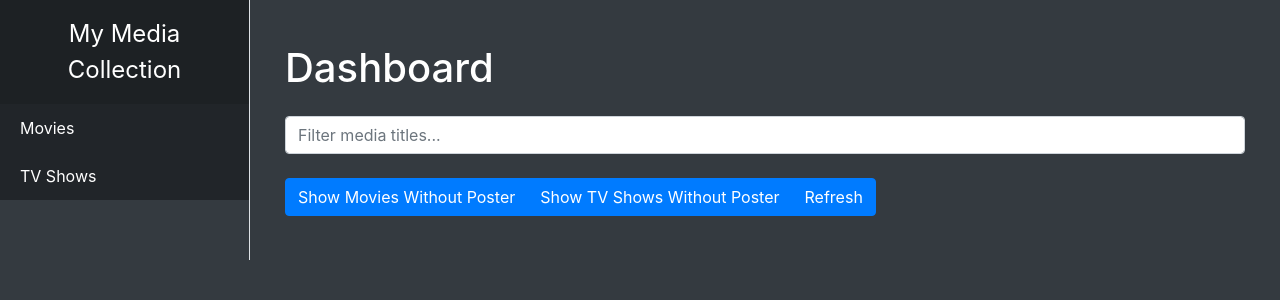
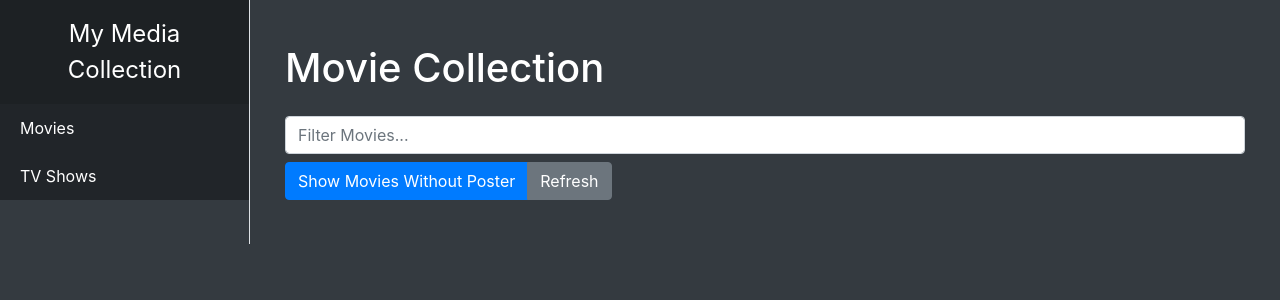
Before and after one commit to anthonysnyder/postarr, a Flask app: template templates/index.html in a window 1280 px wide. Shown: the top 300 px of the page. Run offline with Flask 3, Linux system fonts and the light colour scheme; the template is opened without the code that fills it, so the values that code supplies are empty; some libraries are stand-ins or nearby versions.

Commit message:
Updated index.html for streamlined UI and functionality: - Added sidebar links to navigate between Movies (/index) and TV Shows (/tv). - Converted TMDb search box into a live filter field for real-time movie filtering. - Displayed "Show Movies Without Poster" button only on the Movies page. - Ensured triggerSearch function correctly directs to the search route for movies. - Removed "Total Movies" count card to clean up the layout.

```diff
--- a/app.py
+++ b/app.py
@@ -107,10 +107,10 @@ def index():
     # Render the index.html template with the movie data and total count
     return render_template('index.html', movies=movies, total_movies=total_movies)
 
-# Route for displaying TV shows
+# Route for TV shows page
 @app.route('/tv')
 def tv_shows():
-    tv_shows, total_tv_shows = get_poster_thumbnails(tv_folders)
+    tv_shows, total_tv_shows = get_poster_thumbnails(tv_folders, media_type="tv")
     return render_template('tv.html', tv_shows=tv_shows)
 
 # Route to refresh index.html (if needed)
--- a/templates/index.html
+++ b/templates/index.html
@@ -3,81 +3,69 @@
 <head>
     <meta charset="UTF-8">
     <meta name="viewport" content="width=device-width, initial-scale=1.0">
-    <title>My Media Collection</title>
+    <title>My Movie Collection</title>
     <link rel="stylesheet" href="https://stackpath.bootstrapcdn.com/bootstrap/4.5.2/css/bootstrap.min.css">
     <style>
         body {
-            background-color: #343a40;
-            color: #fff;
+            background-color: #343a40; /* Dark background */
+            color: #fff; /* Light text */
         }
-
         #wrapper {
             display: flex;
             width: 100%;
         }
-
         #sidebar-wrapper {
             width: 250px;
-            background-color: #212529;
+            background-color: #212529; /* Darker sidebar */
             border-right: 1px solid #444;
         }
-
         .sidebar-heading {
             padding: 1rem;
             font-size: 1.5rem;
             background-color: #1d2124;
             text-align: center;
         }
-
         .list-group-item {
             background-color: #212529;
             color: #fff;
             border: none;
         }
-
         .list-group-item:hover {
             background-color: #343a40;
         }
-
         #page-content-wrapper {
             flex-grow: 1;
             padding: 20px;
         }
-
-        .media-grid {
+        .movie-grid {
             display: flex;
             flex-wrap: wrap;
         }
-
-        .media-card {
+        .movie-card {
             flex: 0 0 16.66%;
             max-width: 16.66%;
             padding: 10px;
             box-sizing: border-box;
         }
-
-        .media-card img {
+        .movie-card img {
             width: 100%;
             height: auto;
             object-fit: cover;
             border-radius: 8px;
         }
-
-        .media-card h5 {
+        .movie-card h5 {
             font-size: 1rem;
             margin-top: 10px;
             text-align: center;
             cursor: pointer;
         }
-
         .card {
-            background-color: #454d55;
+            background-color: #454d55; /* Darker cards */
             border: none;
             border-radius: 8px;
         }
-
         .card-body {
-            background-color: #6c757d;
+            background-color: #6c757d; /* Light gray for card bodies */
             padding: 1rem;
             border-radius: 8px;
         }
@@ -89,57 +77,39 @@
     <div class="bg-dark border-right" id="sidebar-wrapper">
         <div class="sidebar-heading">My Media Collection</div>
         <div class="list-group list-group-flush">
-            <button class="list-group-item list-group-item-action" onclick="showSection('movies')">Movies</button>
-            <button class="list-group-item list-group-item-action" onclick="showSection('tv')">TV Shows</button>
+            <button class="list-group-item list-group-item-action" onclick="location.href='/index'">Movies</button>
+            <button class="list-group-item list-group-item-action" onclick="location.href='/tv'">TV Shows</button>
         </div>
     </div>
 
     <!-- Page Content -->
     <div id="page-content-wrapper">
         <div class="container-fluid">
-            <h1 class="my-4" id="sectionTitle">Dashboard</h1>
+            <h1 class="my-4">Movie Collection</h1>
 
-            <input type="text" id="filterInput" placeholder="Filter media titles..." class="form-control my-3">
-
+            <!-- Filter and refresh controls -->
+            <input type="text" id="searchInput" placeholder="Filter Movies..." class="form-control">
             <div class="btn-group mt-2 mb-4" role="group">
                 <button class="btn btn-primary" onclick="filterWithoutPoster('movies')">Show Movies Without Poster</button>
-                <button class="btn btn-primary" onclick="filterWithoutPoster('tv')">Show TV Shows Without Poster</button>
-                <button onclick="location.href='/refresh'" class="btn btn-primary">Refresh</button>
+                <button onclick="location.href='/refresh'" class="btn btn-secondary">Refresh</button>
             </div>
 
-            <!-- Media grid displaying movies and TV shows -->
-            <div id="mediaList" class="media-grid">
-                {% for media in movies %}
-                <div class="media-card" id="{{ media.clean_id }}" data-title="{{ media.title | lower }}" data-type="movies" data-has-poster="{{ media.has_poster }}">
+            <!-- Movie grid -->
+            <div id="movieList" class="movie-grid">
+                {% for movie in movies %}
+                <div class="movie-card" id="{{ movie.clean_id }}" data-title="{{ movie.title | lower }}" data-has-poster="{{ movie.has_poster }}">
                     <div>
-                        {% if media.poster_thumb %}
-                        <img src="{{ media.poster_thumb }}{% if request.args.get('refresh') %}?refresh=true{% endif %}" alt="{{ media.title }}" onclick="triggerSearch('{{ media.title }}', 'movie')">
-                        {% elif media.poster %}
-                        <img src="{{ media.poster }}{% if request.args.get('refresh') %}?refresh=true{% endif %}" alt="{{ media.title }}" onclick="triggerSearch('{{ media.title }}', 'movie')">
+                        {% if movie.poster_thumb %}
+                        <img src="{{ movie.poster_thumb }}{% if request.args.get('refresh') %}?refresh=true{% endif %}" alt="{{ movie.title }}" class="movie-poster" onclick="triggerSearch('{{ movie.title }}', 'movie')">
+                        {% elif movie.poster %}
+                        <img src="{{ movie.poster }}{% if request.args.get('refresh') %}?refresh=true{% endif %}" alt="{{ movie.title }}" class="movie-poster" onclick="triggerSearch('{{ movie.title }}', 'movie')">
                         {% else %}
                         <div class="img-thumbnail bg-light d-flex align-items-center justify-content-center" style="height: 300px;">
                             <span>No Poster</span>
                         </div>
                         {% endif %}
                     </div>
-                    <h5 onclick="triggerSearch('{{ media.title }}', 'movie')">{{ media.title }}</h5>
-                </div>
-                {% endfor %}
-
-                {% for media in tv_shows %}
-                <div class="media-card" id="{{ media.clean_id }}" data-title="{{ media.title | lower }}" data-type="tv" data-has-poster="{{ media.has_poster }}">
-                    <div>
-                        {% if media.poster_thumb %}
-                        <img src="{{ media.poster_thumb }}{% if request.args.get('refresh') %}?refresh=true{% endif %}" alt="{{ media.title }}" onclick="triggerSearch('{{ media.title }}', 'tv')">
-                        {% elif media.poster %}
-                        <img src="{{ media.poster }}{% if request.args.get('refresh') %}?refresh=true{% endif %}" alt="{{ media.title }}" onclick="triggerSearch('{{ media.title }}', 'tv')">
-                        {% else %}
-                        <div class="img-thumbnail bg-light d-flex align-items-center justify-content-center" style="height: 300px;">
-                            <span>No Poster</span>
-                        </div>
-                        {% endif %}
-                    </div>
-                    <h5 onclick="triggerSearch('{{ media.title }}', 'tv')">{{ media.title }}</h5>
+                    <h5 class="mt-2 text-center" onclick="triggerSearch('{{ movie.title }}', 'movie')">{{ movie.title }}</h5>
                 </div>
                 {% endfor %}
             </div>
@@ -148,34 +118,22 @@
 </div>
 
 <script>
-    function triggerSearch(title, type) {
-        const encodedTitle = encodeURIComponent(title);
-        const searchUrl = type === 'movie' ? `/search?query=${encodedTitle}` : `/search_tv?query=${encodedTitle}`;
-        window.location.href = searchUrl;
+    function triggerSearch(title, contentType) {
+        const cleanTitle = title.replace(/\(\d{4}\)/, '').trim();
+        window.location.href = `/search_${contentType}?query=${encodeURIComponent(cleanTitle.toLowerCase())}`;
     }
 
-    function showSection(type) {
-        const mediaCards = document.querySelectorAll('#mediaList .media-card');
-        mediaCards.forEach(card => {
-            card.style.display = card.getAttribute('data-type') === type ? 'block' : 'none';
-        });
-    }
+    document.getElementById('searchInput').addEventListener('keyup', function() {
+        const query = document.getElementById('searchInput').value.toLowerCase();
+        const movies = document.querySelectorAll('#movieList .movie-card');
 
-    function filterWithoutPoster(type) {
-        const mediaCards = document.querySelectorAll('#mediaList .media-card');
-        mediaCards.forEach(card => {
-            const hasPoster = card.getAttribute('data-has-poster') === "true";
-            const isType = card.getAttribute('data-type') === type;
-            card.style.display = !hasPoster && isType ? 'block' : 'none';
-        });
-    }
-
-    document.getElementById('filterInput').addEventListener('input', function() {
-        const query = this.value.toLowerCase();
-        const mediaCards = document.querySelectorAll('#mediaList .media-card');
-        mediaCards.forEach(card => {
-            const title = card.getAttribute('data-title');
-            card.style.display = title.includes(query) ? 'block' : 'none';
+        movies.forEach(function(movie) {
+            const title = movie.getAttribute('data-title');
+            if (title.includes(query)) {
+                movie.style.display = 'block';
+            } else {
+                movie.style.display = 'none';
+            }
         });
     });
 </script>
```
Also changed, not shown: templates/tv.html (+86 -30 lines).
